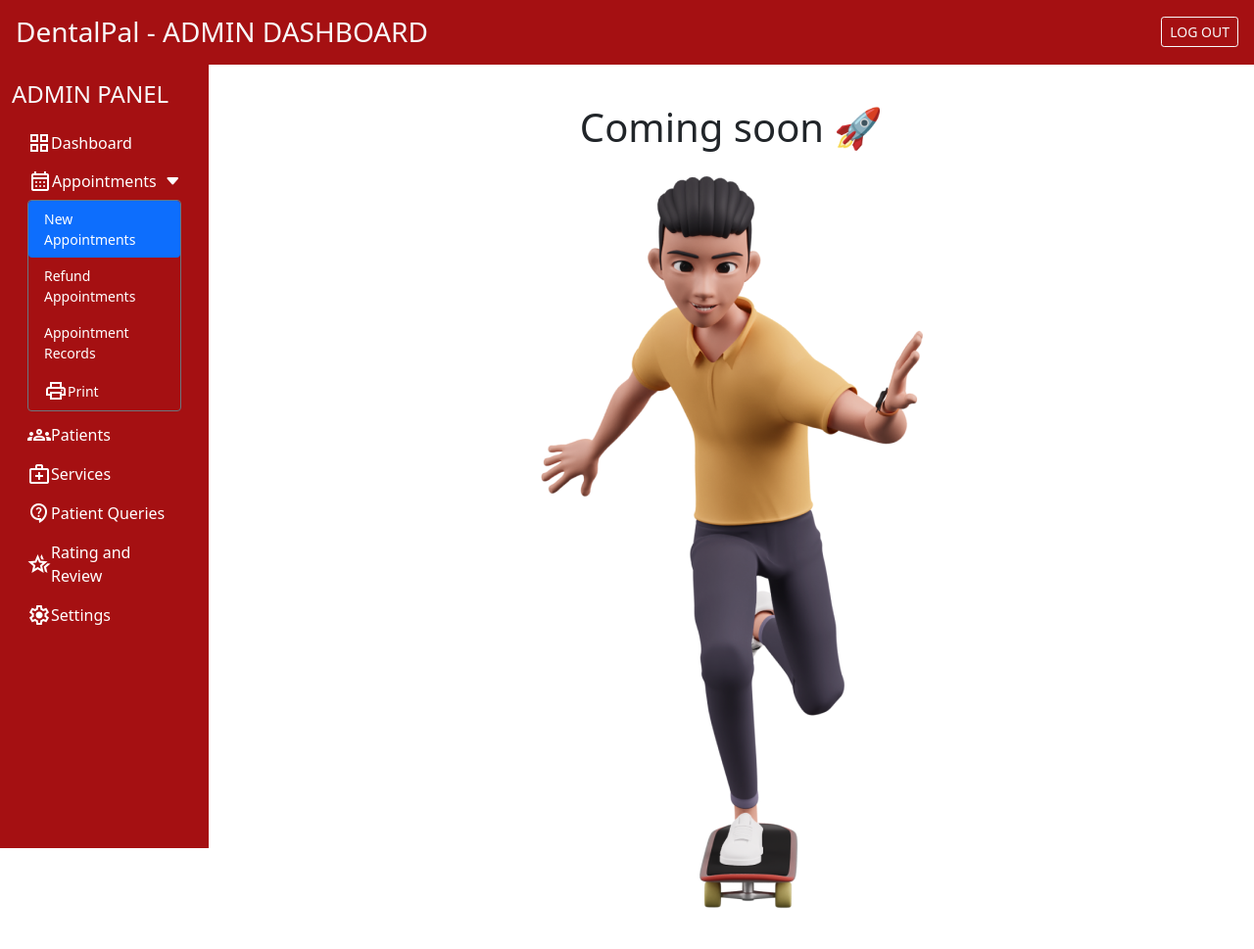
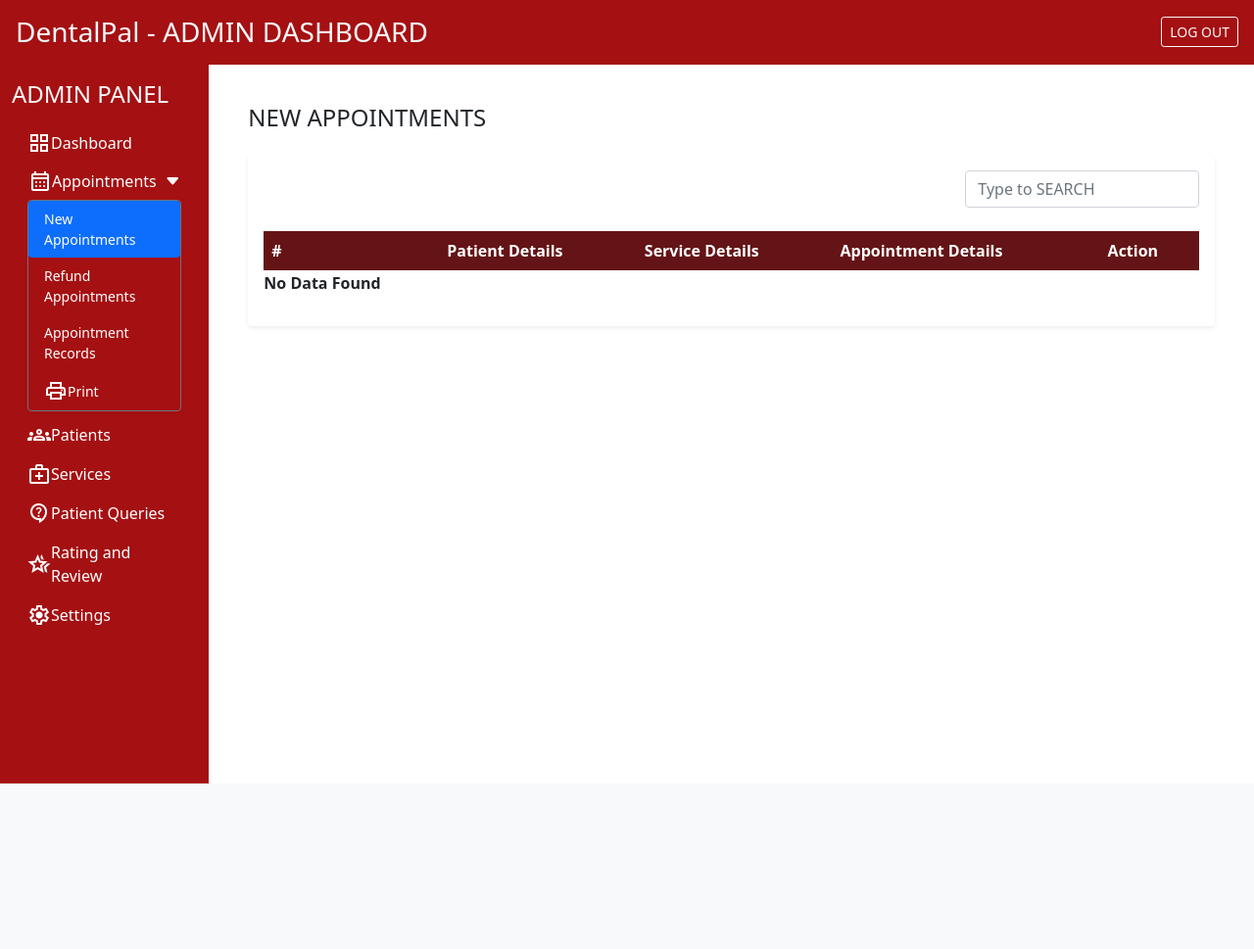
Before and after one commit to Deynnnn/dimaano-dental, a PHP site: page /admin/new_appointments.php in a window 1280 px wide. Shown: the whole page at 98% size. After the commit the page ends 800 px from the top, so only its background shows below. Run offline with PHP 8.4, Linux system fonts and the light colour scheme; the visitor is signed in with stand-in values (Sample User, id 1); tables that the repository leaves empty or names only in its code hold one stand-in row (values such as "Sample post"); lists and menus that the app fills with data are empty.

Commit message:
new appointment in admin

```diff
--- /dev/null
+++ b/admin/ajax/new_appointments.php
@@ -0,0 +1,86 @@
+<?php
+    require('../includes/essentials.php');
+    require('../includes/dbConfig.php');
+    adminLogin();
+
+    if(isset($_POST['get_appointments']))
+    {
+        $frm_data = filteration($_POST);
+
+        $query = "SELECT ao.*, ad.* FROM `appointment_order` ao INNER JOIN `appointment_details` ad ON ao.id = ad.appointment_id WHERE (ao.order_id LIKE ? OR ad.phone_num LIKE ? OR ad.patient_name LIKE ?) AND ao.appointment_status = 'Pending' ORDER BY ao.id ASC";
+
+        $res = select($query, ["%$frm_data[search]%","%$frm_data[search]%","%$frm_data[search]%"], 'sss');
+        $i = 1;
+        $table_data = "";
+        // $data = mysqli_fetch_assoc($res);
+        if(mysqli_num_rows($res)==0){
+            echo"<b>No Data Found</b>";
+            exit;
+        }
+        // $status_bg ='';
+        // if($data['booking_status'] == 'booked'){
+        //     $status_bg = "bg-primary";
+        // }else if($data['booking_status'] == 'pending payment'){
+        //     $status_bg = "bg-warning";
+        // }
+        while($data = mysqli_fetch_assoc($res)){
+            $date = date("d-m-Y", strtotime($data['created_at']));
+            $table_data .="
+                <tr>
+                    <td>$i</td>
+                    <td>
+                        <span class='badge' style='background-color: rgb(165,16,18);'>
+                        Order ID: $data[order_id]
+                        </span>
+                        <br>
+                        <b>Name:</b> $data[patient_name]
+                        <br>
+                        <b>Phone No:</b> $data[phone_num]
+                    </td>
+                    <td>
+                        <b>Service:</b> $data[service_name]
+                        <br>
+                        <b>Price:</b>₱$data[price]
+                        <br>
+                    </td>
+                    <td>
+                        <b>Paid:</b> ₱$data[total_pay]
+                        <br>
+                        <b>Date:</b> $date
+                    </td>
+                    <td>
+                    <button type='button' onclick= accept_appointment($data[id],'$data[patient_email]','$data[order_id]','$data[date]','$data[time]','$data[phone_num]') class='btn btn-success shadow-none btn-sm mb-2 mt-2'>
+                        ACCEPT
+                    </button>
+                    </td>
+                </tr>
+            ";
+            $i++;
+        }
+        echo $table_data;
+    }
+
+    //done
+    if(isset($_POST['accept_appointment'])){
+        $frm_data = filteration($_POST);
+
+        // if (!send_mail($frm_data['email'], 'appointment_accepted', $frm_data['appointment_ticket'], $frm_data['date'], $frm_data['time'], $frm_data['contact_number'])) {
+        //     echo 'mail_failed';
+        //     exit;
+        // }
+
+        $q1 = "UPDATE `appointment_order` SET `appointment_status`=? WHERE `id`=?";
+        $values = ['Accepted',$frm_data['id']];
+
+        $sched_q = "INSERT INTO `schedule_list` (`title`, `description`, `start_datetime`, `end_datetime`) VALUES (?,?,?,?)";
+        $sched_v = [$frm_data['order_id'],'Appointment Accepted',$frm_data['date'],$frm_data['time']];
+        $sched_r = insert($sched_q,$sched_v,'ssss');
+
+        if(update($q1,$values,'si')){
+            echo 1;
+        }else{
+            echo 0;
+        }
+    }
+
+?>
--- a/admin/new_appointments.php
+++ b/admin/new_appointments.php
@@ -45,9 +45,32 @@
             <div class="col-lg-10 ms-auto p-4 overflow-hidden">
 
                 <div class="card border-0">
-                    <div class="card-body text-center">
-                        <h1 class="mb-4">Coming soon 🚀</h1>
-                        <img src="../images/cs.png" alt="" class="">
+                    <div class="card-body">
+                        <h4 class="mb-4">NEW APPOINTMENTS</h4>
+
+                        <div class="card border-0 shadow-sm mb-4">
+                            <div class="card-body">
+
+                                <div class="text-end mb-4">
+                                    <input type="text" oninput="get_appointments(this.value)" class="form-control shadow-none w-25 ms-auto" placeholder="Type to SEARCH">
+                                </div>
+                                <div class="table-responsive">
+                                    <table class="table table-hover">
+                                        <thead>
+                                            <tr class="text-white" style="background-color: rgb(100,20,22);">
+                                            <th scope="col">#</th>
+                                            <th scope="col">Patient Details</th>
+                                            <th scope="col">Service Details</th>
+                                            <th scope="col">Appointment Details</th>
+                                            <th scope="col">Action</th>
+                                            </tr>
+                                        </thead>
+                                        <tbody id="appointments-data">
+                                        </tbody>
+                                    </table>
+                                </div>
+                            </div>
+                        </div>
                     </div>
                 </div>
 
@@ -57,6 +80,6 @@
 
 
     <?php require('includes/scripts.php');?>
-    <script src="scripts/dashboard.js"></script>
+    <script src="scripts/new_appointments.js"></script>
 </body>
 </html>
--- /dev/null
+++ b/admin/scripts/new_appointments.js
@@ -0,0 +1,41 @@
+function get_appointments(search=''){
+    let xhr = new XMLHttpRequest();
+    xhr.open("POST", "ajax/new_appointments.php", true);
+    xhr.setRequestHeader('Content-Type', 'application/x-www-form-urlencoded');
+
+    xhr.onload = function(){
+        document.getElementById('appointments-data').innerHTML = this.responseText;
+    }
+    xhr.send('get_appointments&search='+search);
+}
+// done
+function accept_appointment(id,patient_email,order_id,date,time,phone_num){
+    if(confirm("Accept Appointment?")){
+        let data = new FormData();
+        data.append('id',id);
+        data.append('patient_email',patient_email);
+        data.append('order_id',order_id);
+        data.append('date',date);
+        data.append('time',time);
+        data.append('phone_num',phone_num);
+        data.append('accept_appointment', '');
+
+        let xhr = new XMLHttpRequest();
+        xhr.open("POST", "ajax/new_appointments.php", true);
+
+        xhr.onload = function(){
+
+            if(this.responseText == 1){
+                alert('success', 'Appointment Accepted!');
+                get_all_appointments();
+            }else{
+                alert ('error', 'Failed to Accept Appointment! Server Down!');
+            }
+        }
+        xhr.send(data);
+    }
+
+}
+window.onload = function(){
+    get_appointments();
+}
--- a/confirm_appointment.php
+++ b/confirm_appointment.php
@@ -101,6 +101,7 @@
 
         $user_res =select("SELECT * FROM `patients` WHERE `id`=? LIMIT 1", [$_SESSION['uId']], 'i');
         $user_data = mysqli_fetch_assoc($user_res);
+        // $patient_name = $user_data['first_name'].
 
     ?>
 
@@ -148,7 +149,7 @@
                         <div class="row">
                             <div class="col-md-6 mb-3">
                                 <label class="form-label fw-medium">Name</label>
-                                <input type="text" value="<?php echo $user_data['name']?>" name="name" class="form-control shadow-none" required>
+                                <input type="text" value="<?php echo $user_data['first_name']." ".$user_data['last_name']?>" name="name" class="form-control shadow-none" required>
                             </div>
                             <div class="col-md-6 mb-3">
                                 <label class="form-label fw-medium">Phone Number</label>
--- a/pay_now.php
+++ b/pay_now.php
@@ -8,6 +8,7 @@
 
         $user_res =select("SELECT * FROM `patients` WHERE `id`=? LIMIT 1", [$_SESSION['uId']], 'i');
         $user_data = mysqli_fetch_assoc($user_res);
+        $patient_name = $user_data['first_name']." ".$user_data['last_name'];
         $ORDER_ID = 'APP_'.$_SESSION['uId'].random_int(111,999);
         $CUST_ID = $_SESSION['uId'];
 
@@ -15,8 +16,8 @@
         insert($query1, [$CUST_ID, $_SESSION['service']['id'],$frm_data['date'],$frm_data['time'],$ORDER_ID,$frm_data['amount'], 'pending'], 'issssis');
         $booking_id = mysqli_insert_id($con);
 
-        $query2 = "INSERT INTO `appointment_details`(`appointment_id`, `service_name`, `price`, `total_pay`, `patient_name`, `phone_num`, `address`) VALUES (?,?,?,?,?,?,?)";
-        insert($query2, [$booking_id, $_SESSION['service']['name'], $_SESSION['service']['price'],$frm_data['amount'],$user_data['name'],$user_data['conNum'],$user_data['address']],'issssss');
+        $query2 = "INSERT INTO `appointment_details`(`appointment_id`, `service_name`, `price`, `total_pay`, `patient_name`, `patient_email`, `phone_num`, `address`) VALUES (?,?,?,?,?,?,?,?)";
+        insert($query2, [$booking_id, $_SESSION['service']['name'], $_SESSION['service']['price'],$frm_data['amount'],$patient_name, $user_data['email'],$user_data['conNum'],$user_data['address']],'isssssss');
 
         redirect('appointments.php');
     }
```
